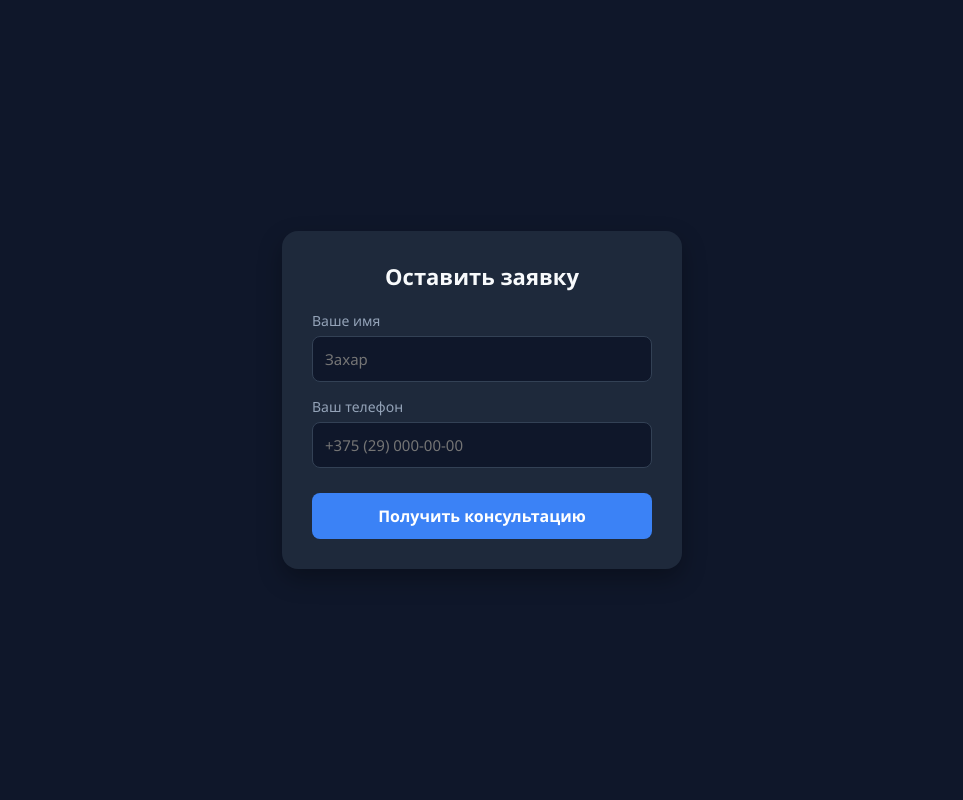
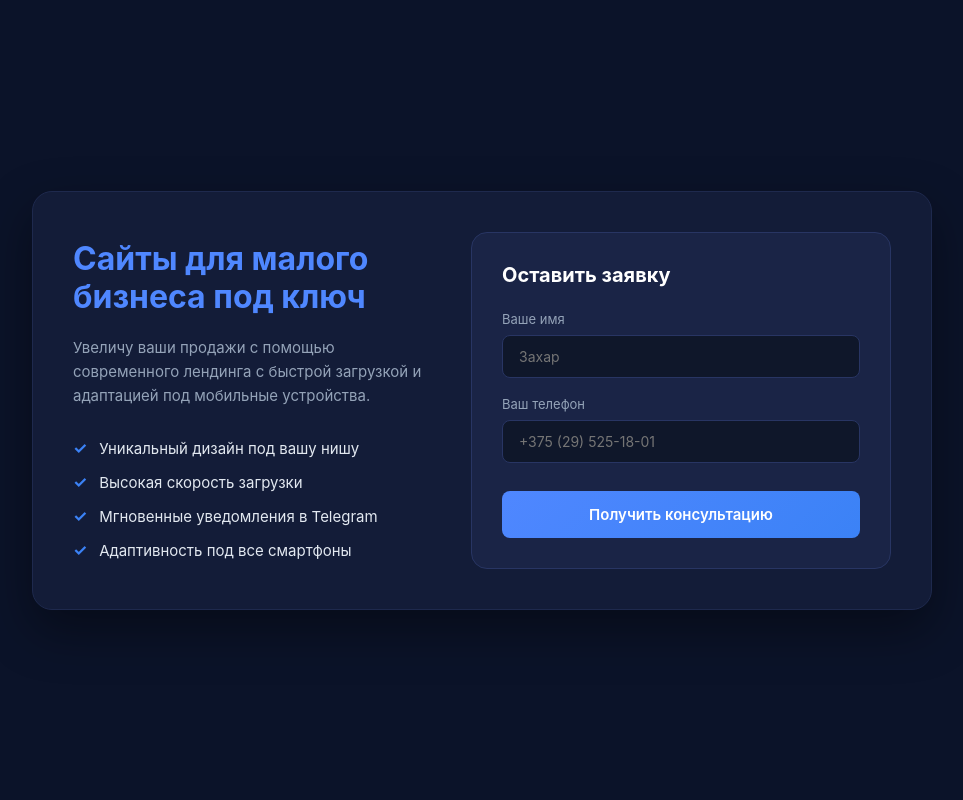
Before and after one commit to qvels/my-landing-page, a Flask app: page / in a window 1280 px wide. Shown: the whole page, without its empty margins (158-1121 px from the left). Run offline with Flask 3, Linux system fonts and the light colour scheme.

Commit message:
Update index.html

```diff
--- a/templates/index.html
+++ b/templates/index.html
@@ -3,131 +3,216 @@
 <head>
     <meta charset="UTF-8">
     <meta name="viewport" content="width=device-width, initial-scale=1.0">
-    <title>Заявка на сайт</title>
+    <title>Сайты для малого бизнеса под ключ</title>
     <style>
         * {
             box-sizing: border-box;
             margin: 0;
             padding: 0;
-            font-family: 'Segoe UI', Tahoma, Geneva, Verdana, sans-serif;
+            font-family: -apple-system, BlinkMacSystemFont, "Segoe UI", Roboto, Helvetica, Arial, sans-serif;
         }
 
         body {
-            background-color: #0f172a;
-            color: #f8fafc;
+            background-color: #0b1329;
+            color: #ffffff;
+            min-height: 100vh;
             display: flex;
             justify-content: center;
             align-items: center;
-            min-height: 100vh;
             padding: 20px;
         }
 
-        .card {
-            background-color: #1e293b;
-            padding: 30px;
-            border-radius: 16px;
-            box-shadow: 0 10px 25px rgba(0, 0, 0, 0.3);
+        .container {
+            display: flex;
+            flex-direction: row;
+            background-color: #131c38;
+            border: 1px solid #1e294d;
+            border-radius: 20px;
+            max-width: 900px;
             width: 100%;
-            max-width: 400px;
+            padding: 40px;
+            gap: 40px;
+            box-shadow: 0 20px 50px rgba(0, 0, 0, 0.4);
         }
 
-        h2 {
+        /* Левая часть - Преимущества */
+        .info-section {
+            flex: 1;
+            display: flex;
+            flex-direction: column;
+            justify-content: center;
+        }
+
+        .info-section h1 {
+            font-size: 32px;
+            font-weight: 700;
+            line-height: 1.2;
+            color: #4f87ff;
             margin-bottom: 20px;
-            font-size: 22px;
-            text-align: center;
+        }
+
+        .info-section p {
+            color: #94a3b8;
+            font-size: 15px;
+            line-height: 1.6;
+            margin-bottom: 30px;
+        }
+
+        .features-list {
+            list-style: none;
+            display: flex;
+            flex-direction: column;
+            gap: 14px;
+        }
+
+        .features-list li {
+            display: flex;
+            align-items: center;
+            font-size: 15px;
+            color: #e2e8f0;
+        }
+
+        .features-list li::before {
+            content: "✓";
+            color: #3b82f6;
+            font-weight: bold;
+            margin-right: 12px;
+            font-size: 16px;
+        }
+
+        /* Правая часть - Форма */
+        .form-section {
+            flex: 1;
+            background-color: #1a2446;
+            border-radius: 16px;
+            padding: 30px;
+            border: 1px solid #283563;
+        }
+
+        .form-section h2 {
+            font-size: 20px;
+            margin-bottom: 24px;
+            color: #ffffff;
         }
 
         .form-group {
-            margin-bottom: 15px;
+            margin-bottom: 18px;
         }
 
-        label {
+        .form-group label {
             display: block;
-            margin-bottom: 6px;
-            font-size: 14px;
+            font-size: 13px;
             color: #94a3b8;
+            margin-bottom: 8px;
         }
 
-        input {
+        .form-group input {
             width: 100%;
-            padding: 12px;
+            padding: 12px 16px;
+            background-color: #0f172a;
+            border: 1px solid #283563;
             border-radius: 8px;
-            border: 1px solid #334155;
-            background-color: #0f172a;
-            color: #fff;
-            font-size: 15px;
+            color: #ffffff;
+            font-size: 14px;
             outline: none;
             transition: border-color 0.2s;
         }
 
-        input:focus {
-            border-color: #3b82f6;
+        .form-group input:focus {
+            border-color: #4f87ff;
         }
 
-        button {
+        .submit-btn {
             width: 100%;
-            padding: 12px;
-            background-color: #3b82f6;
-            color: white;
+            padding: 14px;
+            background: linear-gradient(135deg, #4f87ff 0%, #3b82f6 100%);
             border: none;
             border-radius: 8px;
-            font-size: 16px;
+            color: #ffffff;
+            font-size: 15px;
             font-weight: 600;
             cursor: pointer;
-            transition: background-color 0.2s;
+            transition: opacity 0.2s;
             margin-top: 10px;
         }
 
-        button:hover {
-            background-color: #2563eb;
+        .submit-btn:hover {
+            opacity: 0.9;
         }
 
-        button:disabled {
-            background-color: #64748b;
+        .submit-btn:disabled {
+            opacity: 0.6;
             cursor: not-allowed;
         }
 
-        .status-message {
+        .status-msg {
             margin-top: 15px;
             padding: 10px;
             border-radius: 8px;
-            font-size: 14px;
+            font-size: 13px;
             text-align: center;
             display: none;
         }
 
-        .status-message.success {
+        .status-msg.success {
             display: block;
             background-color: rgba(34, 197, 94, 0.15);
             color: #4ade80;
             border: 1px solid #22c55e;
         }
 
-        .status-message.error {
+        .status-msg.error {
             display: block;
             background-color: rgba(239, 68, 68, 0.15);
             color: #f87171;
             border: 1px solid #ef4444;
         }
+
+        /* Адаптивность для мобильных */
+        @media (max-width: 768px) {
+            .container {
+                flex-direction: column;
+                padding: 24px;
+            }
+            .info-section h1 {
+                font-size: 26px;
+            }
+        }
     </style>
 </head>
 <body>
 
-    <div class="card">
+    <div class="container">
+        <!-- Левая колонка -->
+        <div class="info-section">
+            <h1>Сайты для малого бизнеса под ключ</h1>
+            <p>Увеличу ваши продажи с помощью современного лендинга с быстрой загрузкой и адаптацией под мобильные устройства.</p>
+
+            <ul class="features-list">
+                <li>Уникальный дизайн под вашу нишу</li>
+                <li>Высокая скорость загрузки</li>
+                <li>Мгновенные уведомления в Telegram</li>
+                <li>Адаптивность под все смартфоны</li>
+            </ul>
+        </div>
+
+        <!-- Правая колонка с формой -->
+        <div class="form-section">
             <h2>Оставить заявку</h2>
             <form id="leadForm">
                 <div class="form-group">
-                <label for="name">Ваше имя</label>
-                <input type="text" id="name" name="name" placeholder="Захар" required>
+                    <label>Ваше имя</label>
+                    <input type="text" name="name" id="nameInput" placeholder="Захар" required>
                 </div>
                 <div class="form-group">
-                <label for="phone">Ваш телефон</label>
-                <input type="tel" id="phone" name="phone" placeholder="+375 (29) 000-00-00" required>
+                    <label>Ваш телефон</label>
+                    <input type="tel" name="phone" id="phoneInput" placeholder="+375 (29) 525-18-01" required>
                 </div>
-            <button type="submit" id="submitBtn">Получить консультацию</button>
+                <button type="submit" class="submit-btn" id="submitBtn">Получить консультацию</button>
             </form>
 
-        <div id="statusMessage" class="status-message"></div>
+            <div id="statusMessage" class="status-msg"></div>
+        </div>
     </div>
 
     <script>
@@ -138,14 +223,14 @@
         form.addEventListener('submit', async function(e) {
             e.preventDefault();
 
-            // Блокируем кнопку на время отправки
+            // Блокировка кнопки во время отправки
             submitBtn.disabled = true;
             submitBtn.innerText = 'Отправка...';
-            statusMessage.className = 'status-message';
+            statusMessage.className = 'status-msg';
             statusMessage.style.display = 'none';
 
-            const name = document.getElementById('name').value;
-            const phone = document.getElementById('phone').value;
+            const name = document.getElementById('nameInput').value;
+            const phone = document.getElementById('phoneInput').value;
 
             try {
                 const response = await fetch('/api/submit', {
@@ -160,17 +245,17 @@
 
                 if (response.ok && data.status === 'success') {
                     statusMessage.innerText = '✓ Заявка успешно отправлена!';
-                    statusMessage.className = 'status-message success';
+                    statusMessage.className = 'status-msg success';
                     form.reset();
                 } else {
-                    throw new Error(data.message || 'Ошибка при отправке');
+                    throw new Error(data.message || 'Ошибка отправки');
                 }
             } catch (error) {
                 console.error('Ошибка:', error);
                 statusMessage.innerText = '✕ Не удалось отправить. Попробуйте еще раз.';
-                statusMessage.className = 'status-message error';
+                statusMessage.className = 'status-msg error';
             } finally {
-                // Возвращаем кнопку в исходное состояние
+                // Возвращаем кнопку в исходный вид
                 submitBtn.disabled = false;
                 submitBtn.innerText = 'Получить консультацию';
             }
```
Lines whose indentation alone changed are shown as unchanged.
